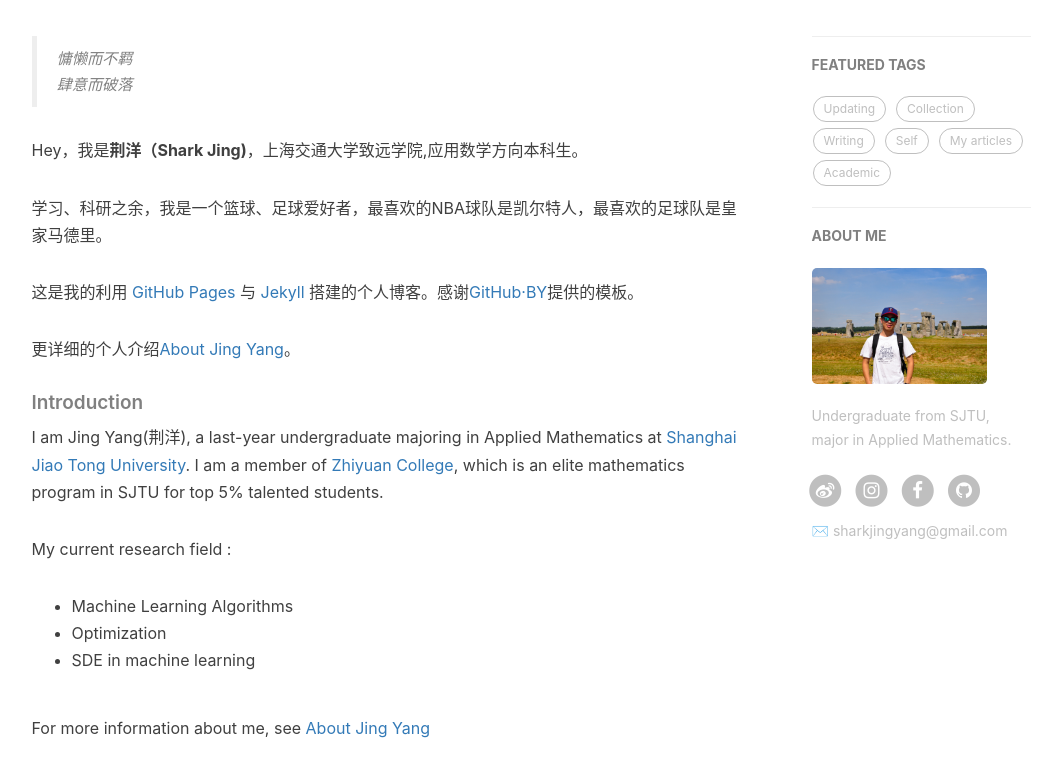
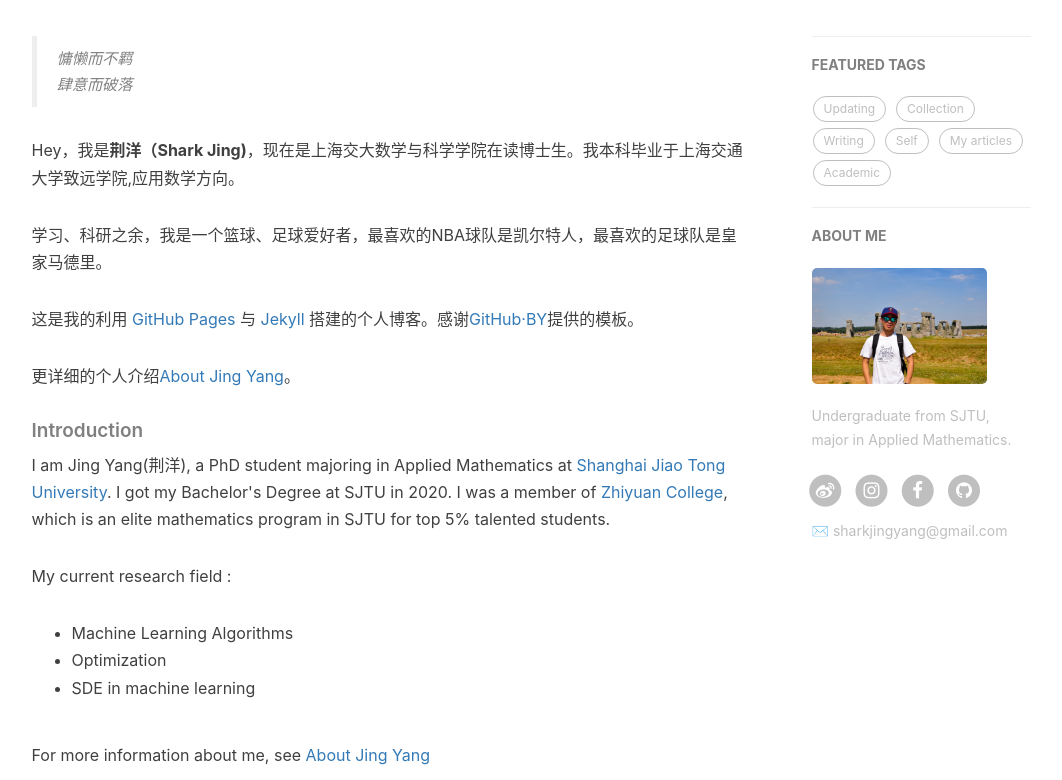
Before and after one commit to sharkjingyang/sharkjingyang.github.io, a Jekyll site: the page built from about.html, in a window 1280 px wide and 900 px high, scrolled down 302 px, cut to the strip 120-900 px from the top of the window. Shown: the whole strip, without its empty margins (136-1198 px from the left). Built offline with Jekyll 4.4.1, drawn with Linux system fonts in a browser that asks for light colours; nearby versions of some CDN libraries; comment, search, counter and statistics services are not loaded.

Commit message:
Update about.html

```diff
--- a/about.html
+++ b/about.html
@@ -18,7 +18,7 @@ header-img: "img/scene4.jpg"
     <blockquote><p>慵懒而不羁<br>
     肆意而破落</p></blockquote>
 
-    <p>Hey，我是<strong>荆洋（Shark Jing)</strong>，上海交通大学致远学院,应用数学方向本科生。</p>
+    <p>Hey，我是<strong>荆洋（Shark Jing)</strong>，现在是上海交大数学与科学学院在读博士生。我本科毕业于上海交通大学致远学院,应用数学方向。</p>
 
     <p>学习、科研之余，我是一个篮球、足球爱好者，最喜欢的NBA球队是凯尔特人，最喜欢的足球队是皇家马德里。</p>
 
@@ -28,7 +28,7 @@ header-img: "img/scene4.jpg"
 
     <h5>Introduction</h5>
 
-    <p>I am Jing Yang(荆洋), a last-year undergraduate majoring in Applied Mathematics at <a href="http://en.sjtu.edu.cn/">Shanghai Jiao Tong University</a>. I am a member of <a href="https://zhiyuan.sjtu.edu.cn/">Zhiyuan College</a>, which is an elite mathematics program in SJTU for top 5% talented students.</p>
+    <p>I am Jing Yang(荆洋), a PhD student majoring in Applied Mathematics at <a href="http://en.sjtu.edu.cn/">Shanghai Jiao Tong University</a>. I got my Bachelor's Degree at SJTU in 2020. I was a member of <a href="https://zhiyuan.sjtu.edu.cn/">Zhiyuan College</a>, which is an elite mathematics program in SJTU for top 5% talented students.</p>
 
     <p>My current research field :<p>
     <ul>
```
